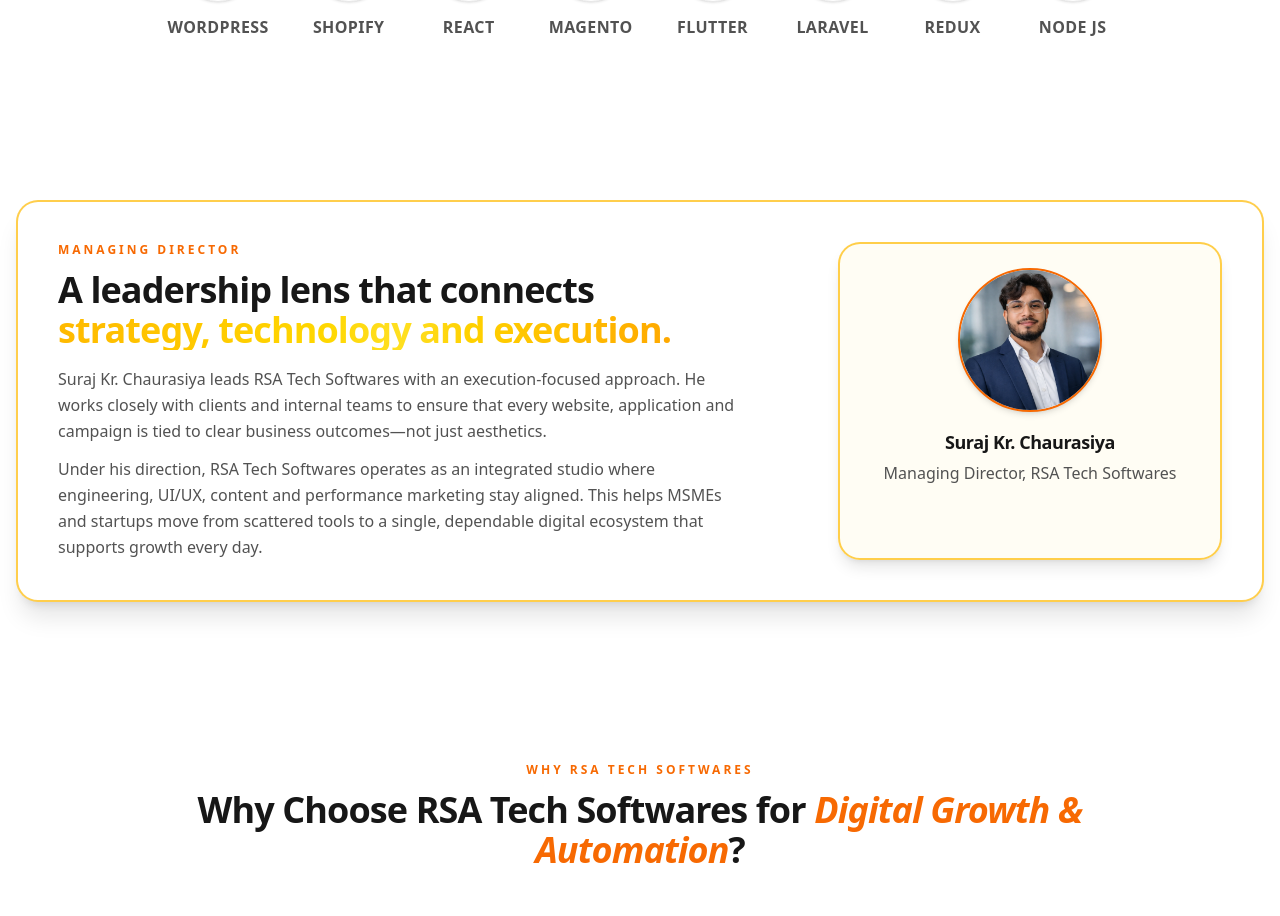
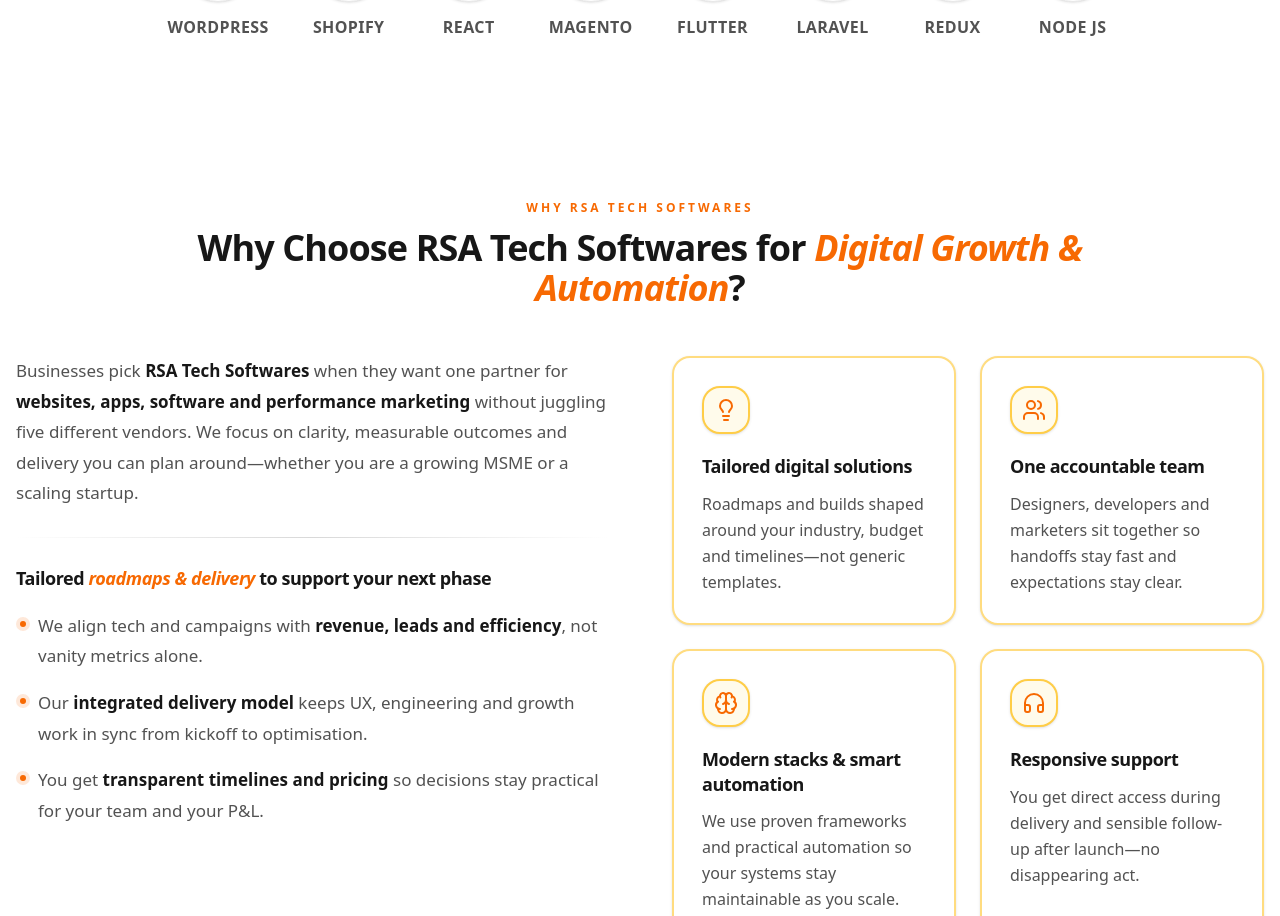
Before and after one commit to surajrac800/RSA_Tech, a Next.js app: page / in a window 1280 px wide. Shown: the part 2213-3129 px from the top of the page. Built offline with nearby package versions, Linux system fonts and the light colour scheme; no server answers.

Commit message:
Update page.tsx

```diff
--- a/src/app/(marketing)/page.tsx
+++ b/src/app/(marketing)/page.tsx
@@ -16,7 +16,7 @@ export default function HomePage() {
       <Services />
       <About />
       <TechnologyExpertise />
-      <ManagingDirectorSection />
+      {/* <ManagingDirectorSection /> */}
       <WhyUs />
       <Process />
       <Testimonials />
```
